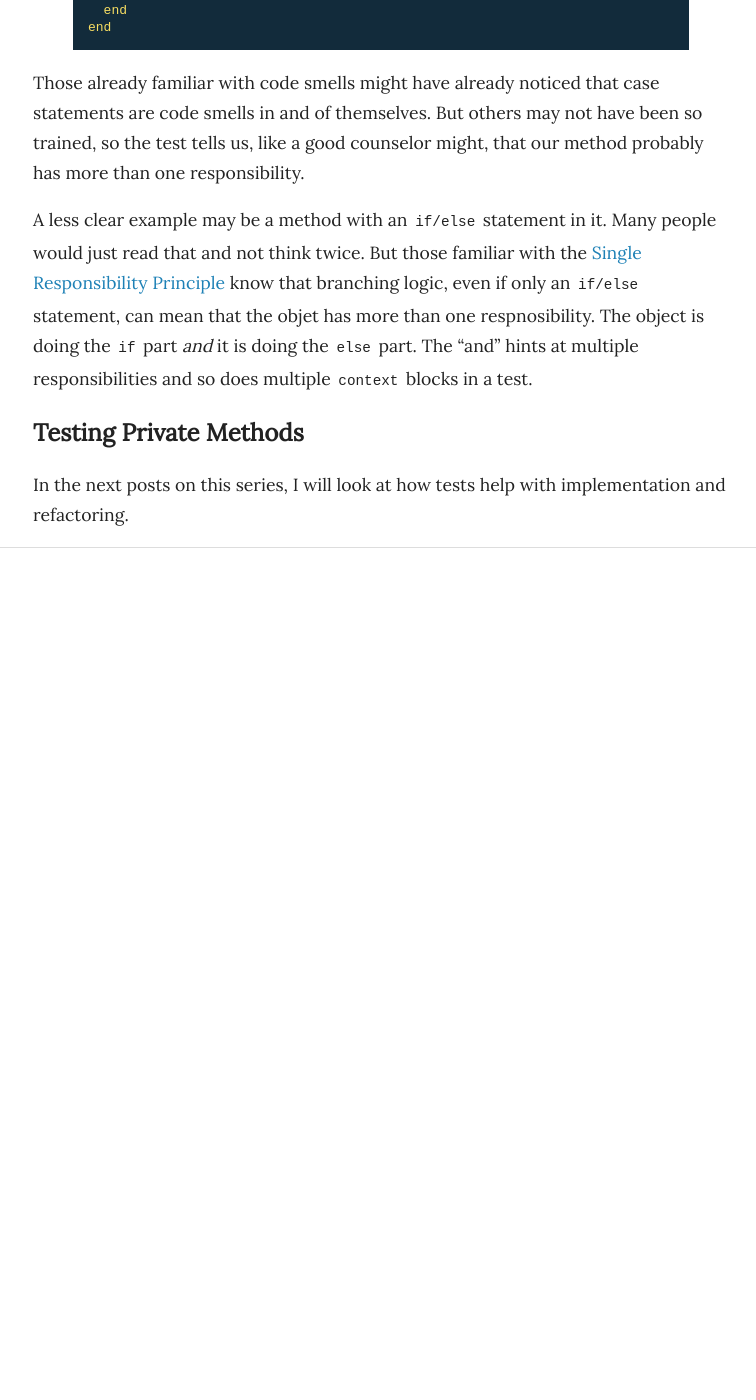
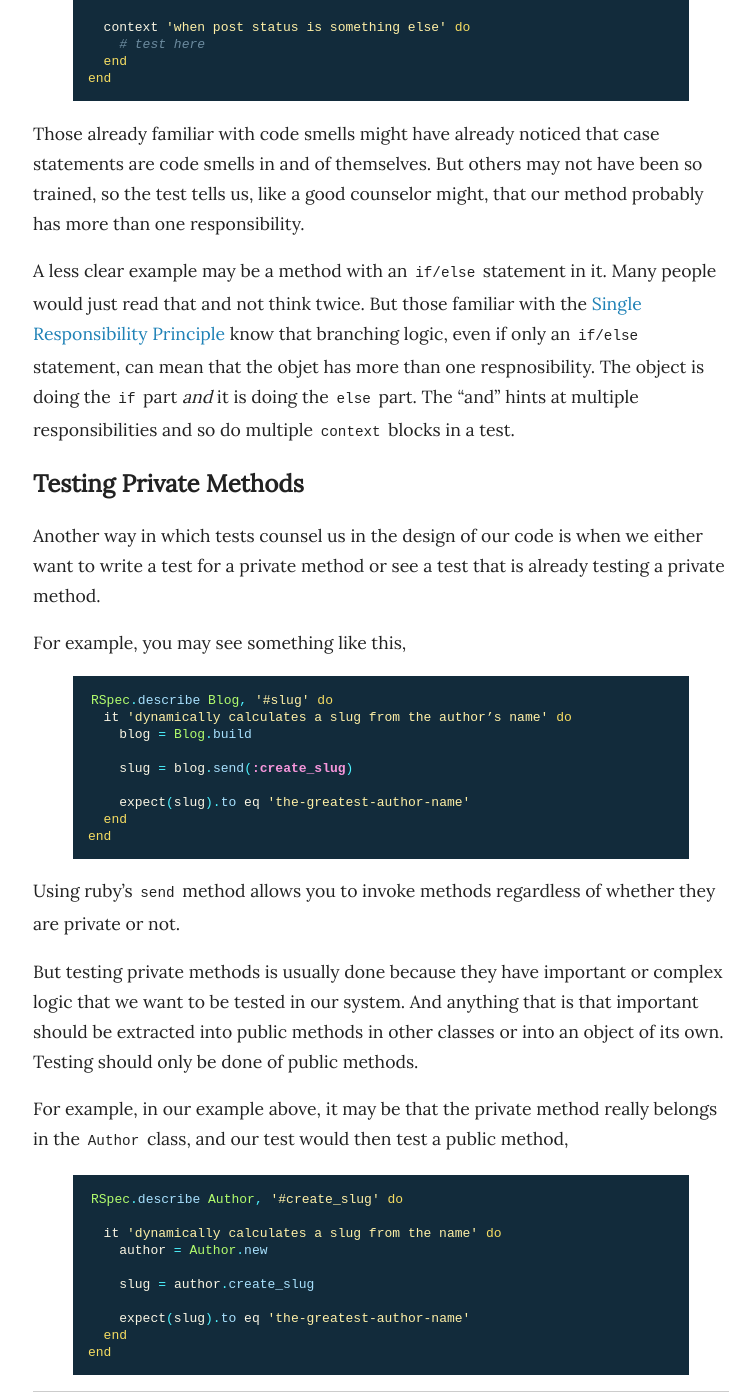
Before and after one commit to germsvel/germsvel.github.io, a Jekyll site: the page built from _posts/2016-10-09-tests-as-counselors-of-design.md, in a window 1280 px wide and 1400 px high, scrolled down 3232 px. Shown: the whole window, without its empty margins (259-1015 px from the left). Built offline with Jekyll 4.4.1, drawn with Linux system fonts in a browser that asks for light colours; before the commit the page ends 3788 px from its top, so only the background shows below that; some of the changed text lies outside the part shown.

Commit message:
First full draft for tests-as-counselors-of-design post

```diff
--- a/_posts/2016-10-09-tests-as-counselors-of-design.md
+++ b/_posts/2016-10-09-tests-as-counselors-of-design.md
@@ -108,6 +108,7 @@ method being tested. For example, say we are testing the following method,
 {% highlight ruby %}
 class Blog
   def cancel_post(post)
+
     case post.status
     when :published
       # do a
@@ -116,6 +117,7 @@ class Blog
     else
       # do c
     end
+
   end
 end
 {% endhighlight %}
@@ -123,12 +125,13 @@ end
 We may then have our spec file look like this,
 
 {% highlight ruby %}
-Rspec.describe Blog, '#cancel_post' do
+RSpec.describe Blog, '#cancel_post' do
+
   context 'when post status is published' do
     # test here
   end
 
-  context 'when post status is 'draft' do
+  context 'when post status is draft' do
     # test here
   end
 
@@ -149,8 +152,53 @@ the [Single Responsibility Principle](https://en.wikipedia.org/wiki/Single_respo
 know that branching logic, even if only an `if/else` statement, can mean that
 the objet has more than one respnosibility. The object is doing the `if`
 part _and_ it is doing the `else` part. The "and" hints at multiple
-responsibilities and so does multiple `context` blocks in a test.
+responsibilities and so do multiple `context` blocks in a test.
 
 ## Testing Private Methods
 
+Another way in which tests counsel us in the design of our code is when we
+either want to write a test for a private method or see a test that is already
+testing a private method.
+
+For example, you may see something like this,
+
+{% highlight ruby %}
+RSpec.describe Blog, '#slug' do
+  it 'dynamically calculates a slug from the author’s name' do
+    blog = Blog.build
+
+    slug = blog.send(:create_slug)
+
+    expect(slug).to eq 'the-greatest-author-name'
+  end
+end
+{% endhighlight %}
+
+Using ruby's `send` method allows you to invoke methods regardless of whether
+they are private or not.
+
+But testing private methods is usually done because they have important or
+complex logic that we want to be tested in our system. And anything that is that
+important should be extracted into public methods in other classes or into an
+object of its own. Testing should only be done of public methods.
+
+For example, in our example above, it may be that the private method really
+belongs in the `Author` class, and our test would then test a public method,
+
+{% highlight ruby %}
+RSpec.describe Author, '#create_slug' do
+
+  it 'dynamically calculates a slug from the name' do
+    author = Author.new
+
+    slug = author.create_slug
+
+    expect(slug).to eq 'the-greatest-author-name'
+  end
+end
+{% endhighlight %}
+
+
+___
+
 In the next posts on this series, I will look at how tests help with implementation and refactoring.
```
